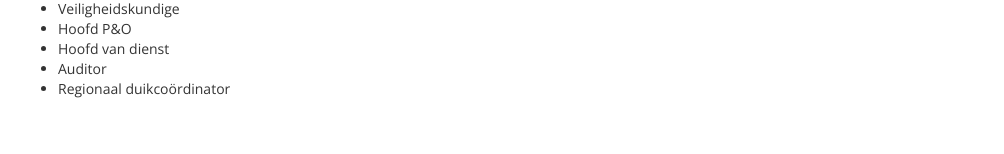
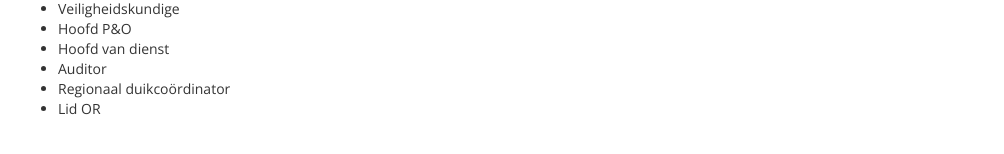
Before and after one commit to changer/vwdd, a Jekyll site: the page built from voorwie.html, in a window 1280 px wide. Shown: the part 626-780 px from the top of the page, without its empty margins (137-1141 px from the left). Built offline with Jekyll 4.4.1, drawn with Linux system fonts in a browser that asks for light colours; nearby versions of some CDN libraries; Markdown is read by kramdown in place of the engine named in the settings.

Commit message:
content and logo changes

```diff
--- a/voorwie.html
+++ b/voorwie.html
@@ -19,7 +19,7 @@ title: Veilig werken, denken, doen
 		<p>Veilig werken, denken, doen richt zich op professionals die werkzaam zijn bij de Veiligheidsregio's of daar nauw mee samen werken: directie- en managementleden, maar ook staf- en beleidsmedewerkers bij Veiligheidsregio's die met veiligheid te maken hebben. Kortom, iedereen die betrokken is bij het verhogen van de veiligheid binnen de Veiligheidsregio's.</p>
 		<p>Functieprofielen van deelnemers van de vorige editie:</p>
 		<ul>
-			<li>Clustercommandant (postcommandant)</li>
+      <li>Clustercommandant (postcommandant)</li>
 			<li>Officier van dienst brandweer</li>
 			<li>Adviseur arboveiligheid</li>
 			<li>Veiligheidskundige</li>
@@ -27,6 +27,7 @@ title: Veilig werken, denken, doen
 			<li>Hoofd van dienst</li>
 			<li>Auditor</li>
 			<li>Regionaal duikco&ouml;rdinator</li>
+      <li>Lid OR</li>
 		</ul>
 	</div>
 </div>
```
Also changed, not shown: images/blijdorp-logo.png.
